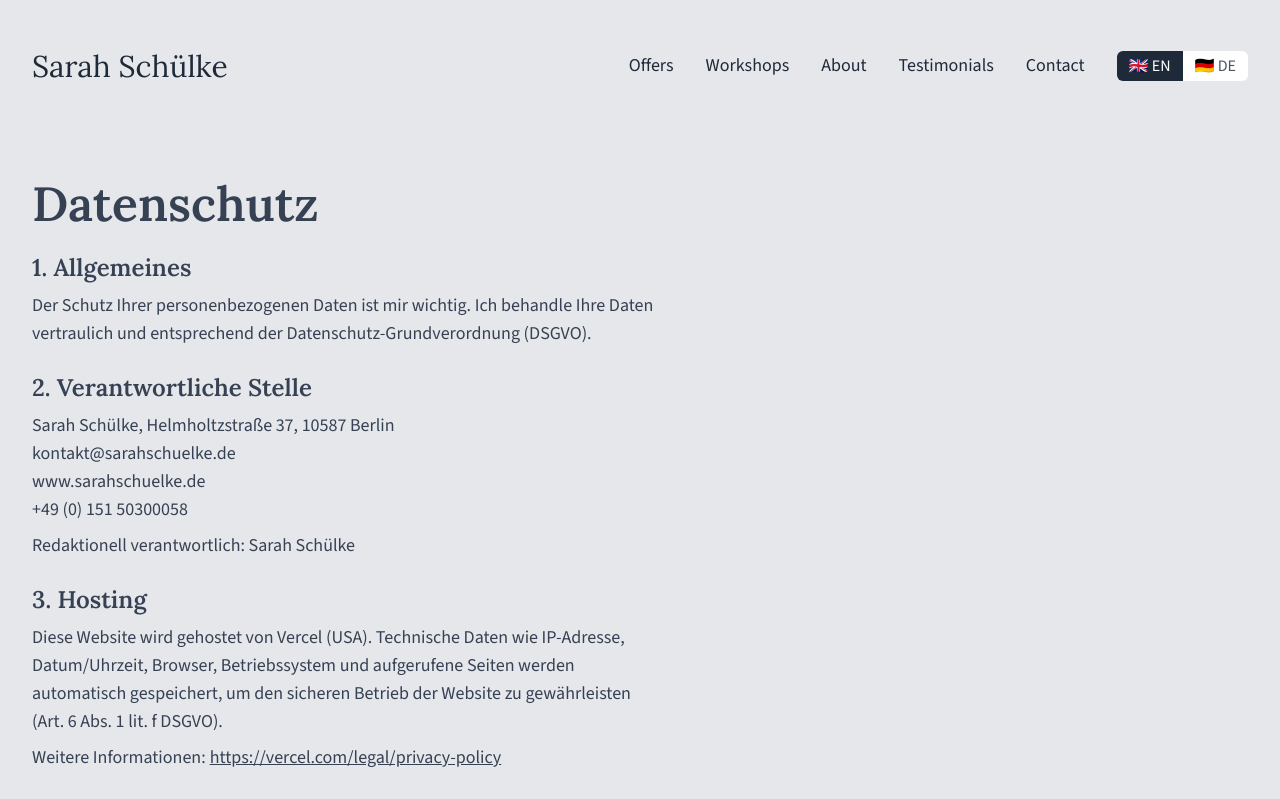
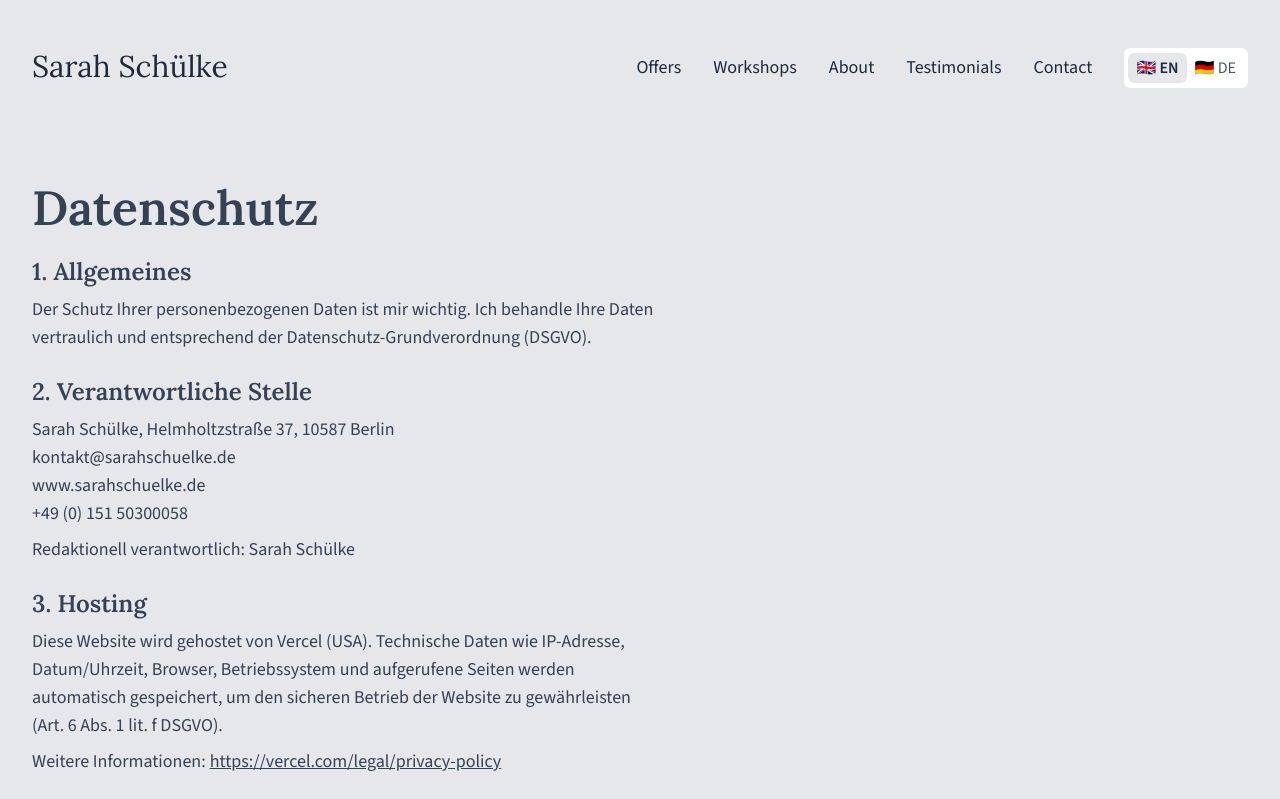
Before and after one commit to alizehkhan/sarahschuelke.de, a React (Vite) app: page /privacy in a window 1280 px wide. Shown: the top 799 px of the page. Built offline with nearby package versions, Linux system fonts and the light colour scheme.

Commit message:
style: lang toggle

```diff
--- a/src/components/Navigation.tsx
+++ b/src/components/Navigation.tsx
@@ -30,7 +30,7 @@ export const Navigation = () => {
               </a>
             </li>
           ))}
-          <fieldset>
+          <fieldset className="rounded-md bg-white px-1 py-2">
             <legend className="sr-only">{t("navigation.language")}</legend>
             <input
               id="language-en"
@@ -43,7 +43,7 @@ export const Navigation = () => {
             />
             <label
               htmlFor="language-en"
-              className="peer-focus-visible/en:focus rounded-l-md bg-white px-3 py-1 text-gray-600 peer-checked/en:border-gray-800 peer-checked/en:bg-gray-800 peer-checked/en:text-white"
+              className="peer-focus-visible/en:focus rounded-md bg-white px-2 py-1 text-gray-600 peer-checked/en:border-gray-800 peer-checked/en:bg-gray-200 peer-checked/en:font-semibold peer-checked/en:text-gray-800"
             >
               🇬🇧 EN
             </label>
@@ -58,7 +58,7 @@ export const Navigation = () => {
             />
             <label
               htmlFor="language-de"
-              className="peer-focus-visible/de:focus rounded-r-md bg-white px-3 py-1 text-gray-600 peer-checked/de:border-gray-800 peer-checked/de:bg-gray-800 peer-checked/de:text-white"
+              className="peer-focus-visible/de:focus rounded-md bg-white px-2 py-1 text-gray-600 peer-checked/de:border-gray-800 peer-checked/de:bg-gray-200 peer-checked/de:font-semibold peer-checked/de:text-gray-800"
             >
               🇩🇪 DE
             </label>
```
